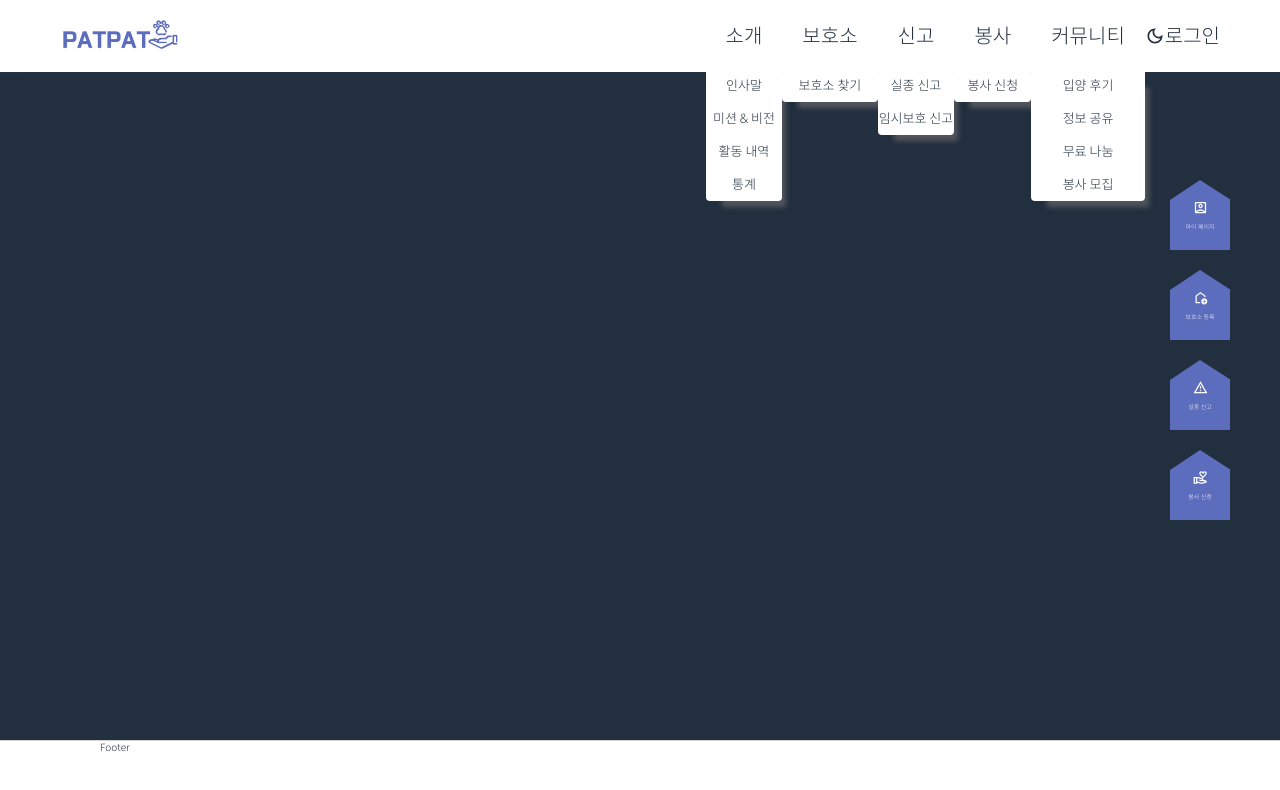
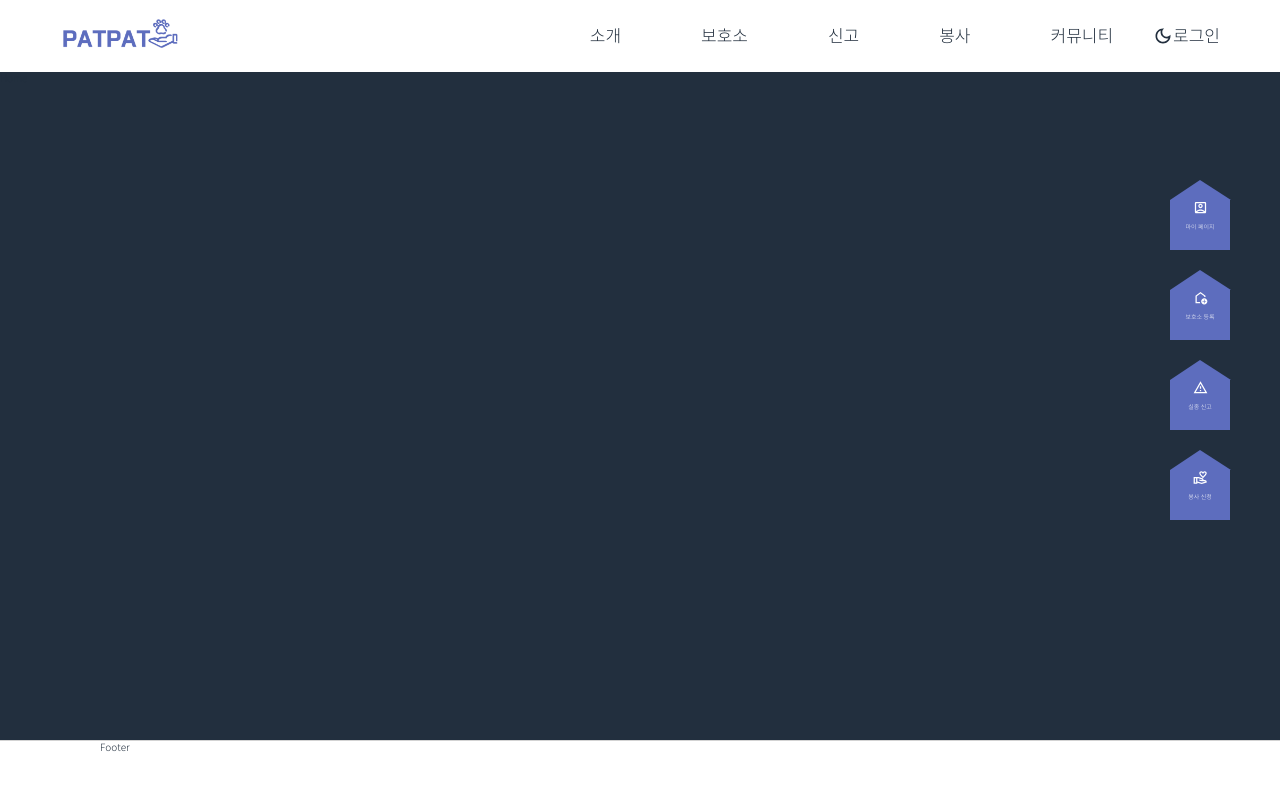
Before and after one commit to youmean0427/PATPAT, a React (Create React App) app in the folder frontend/: page / in a window 1280 px wide. Shown: the top 790 px of the page. Built offline with nearby package versions, Linux system fonts and the light colour scheme; a web font is replaced by a local one.

Commit message:
chore : assets/styles/variable.scss 반응형 변수 수정

```diff
--- a/frontend/src/assets/styles/variable.scss
+++ b/frontend/src/assets/styles/variable.scss
@@ -4,9 +4,9 @@ $white-color: #ffffff;
 $black-color: #222f3e;
 
 // size 관련
-$spacing-sm: 0.8rem;
-$spacing-md: 1.6rem;
-$spacing-lg: 3.2rem;
+$spacing-sm: 1rem;
+$spacing-md: 2rem;
+$spacing-lg: 4rem;
 
 $header-height: 7.2rem;
 $footer-height: 7.2rem;
@@ -17,43 +17,19 @@ $nanum-gothic-font: Nanum_Gothic;
 $spoqa-font: Spoqa;
 
 // media break point size
-// 600px
-$sm: 60rem;
-// 768px
-$md: 76.8rem;
-// 1024px
-$lg: 102.4rem;
-//1200px
-$xl: 120rem;
+$sm: 640px;
+$md: 1024px;
 
 @mixin breakpoint($point) {
   // 0px ~ 600px
-  @if $point == xs {
+  @if $point == sm {
     @media (max-width: $sm) {
       @content;
     }
   }
-  // 600px ~ 768px
-  @if $point == sm {
-    @media (min-width: $sm) {
-      @content;
-    }
-  }
-  // 768px ~ 1024px
+  // 640px ~ 1024px
   @if $point == md {
-    @media (min-width: $md) {
-      @content;
-    }
-  }
-  // 1024px ~ 1200px
-  @if $point == lg {
-    @media (min-width: $lg) {
-      @content;
-    }
-  }
-  // 1200px 이상
-  @if $point == xl {
-    @media (min-width: $xl) {
+    @media (max-width: $md) {
       @content;
     }
   }
--- a/frontend/src/components/Common/Header/Header.module.scss
+++ b/frontend/src/components/Common/Header/Header.module.scss
@@ -22,6 +22,7 @@
     display: flex;
     justify-content: space-between;
     align-items: center;
+    font-size: 1.7rem;
 
     & > .left {
       display: flex;
@@ -39,19 +40,27 @@
       }
 
       & > .menu-box {
-        font-size: 2rem;
+        @include breakpoint(sm) {
+          display: none;
+        }
         & > .menu {
           display: flex;
           align-items: center;
 
           & > .menu-item {
             position: relative;
-            padding: 2rem;
+            padding: 2rem $spacing-lg;
+            transition-duration: 500ms;
+            @include breakpoint(md) {
+              padding: 2rem $spacing-md;
+            }
             & > div {
               cursor: pointer;
             }
             & > .submenu {
               width: 100%;
+              display: none;
+
               position: absolute;
               top: 100%;
               left: 0;
@@ -59,6 +68,9 @@
               background-color: $white-color;
               border-radius: 0.4rem;
               box-shadow: 10px 12px 5px -6px rgba(128, 123, 123, 0.51);
+              @include breakpoint(md) {
+                font-size: 1.2rem;
+              }
               & > .submenu-item {
                 text-align: center;
                 padding: $spacing-sm 0;
@@ -73,7 +85,6 @@
       display: flex;
       align-items: center;
       height: 100%;
-      font-size: 2rem;
     }
   }
 }
```
